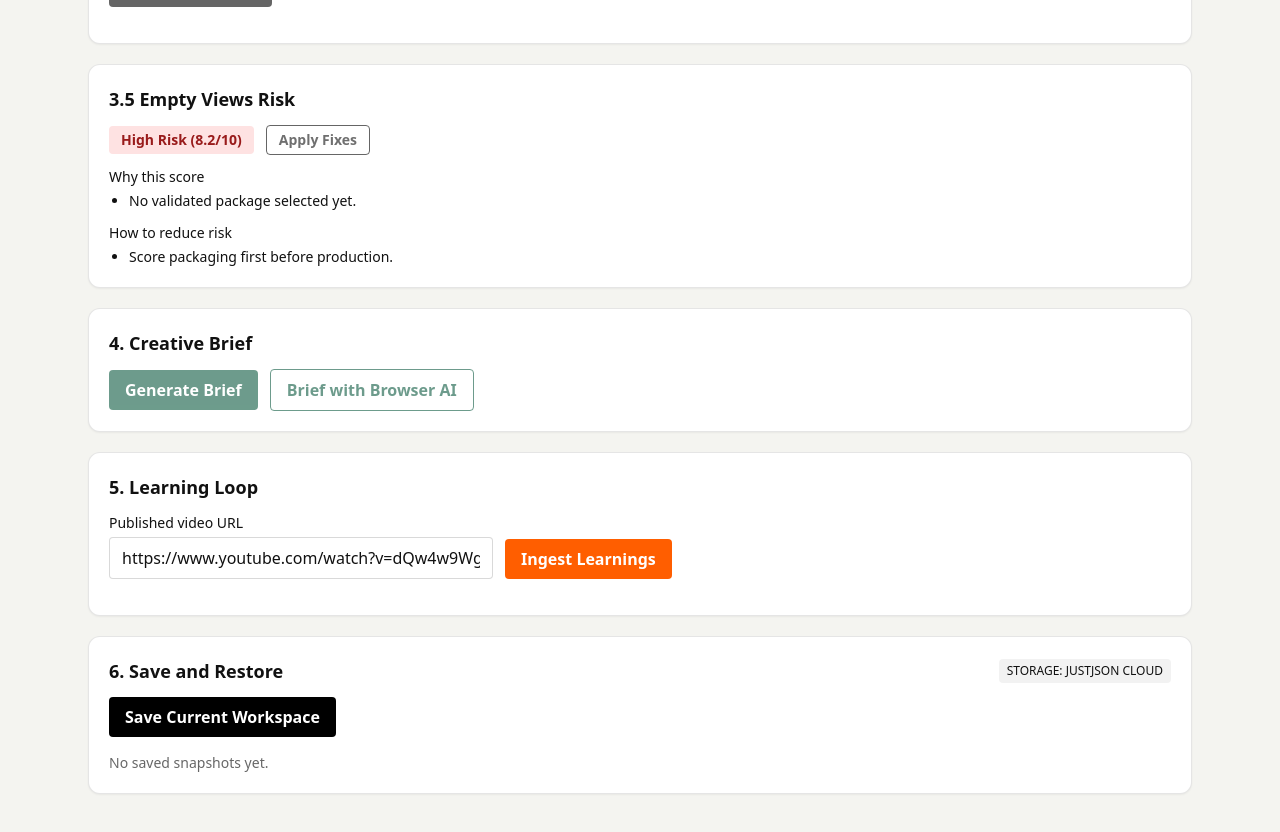
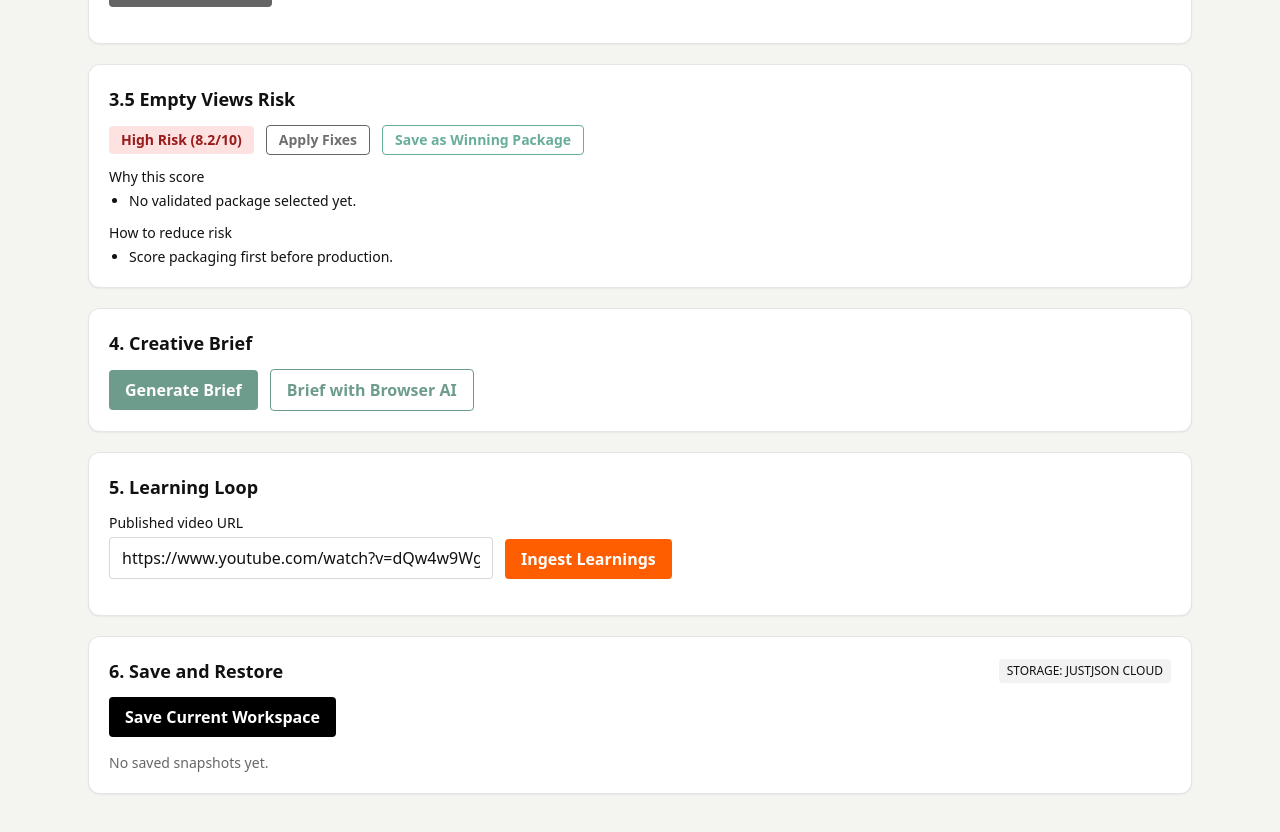
Before and after one commit to Shubhk0/ytcurious, a Next.js app: page /app in a window 1280 px wide. Shown: the part 1120-1952 px from the top of the page. Built offline with nearby package versions, Linux system fonts and the light colour scheme.

Commit message:
feat: track best risk and save winning package

```diff
--- a/components/creator-dashboard.tsx
+++ b/components/creator-dashboard.tsx
@@ -37,6 +37,8 @@ export function CreatorDashboard() {
   const [preFirst15sHook, setPreFirst15sHook] = useState("");
   const [targetDurationMin, setTargetDurationMin] = useState(8);
   const [questionChain, setQuestionChain] = useState<string[]>([]);
+  const [bestRiskScore, setBestRiskScore] = useState<number | null>(null);
+  const [winningPackage, setWinningPackage] = useState<ScoredPackage | null>(null);
   const [snapshots, setSnapshots] = useState<WorkspaceSnapshot[]>([]);
   const [storageProvider, setStorageProvider] = useState<"justjson" | "local">("local");
   const [aiStatus, setAiStatus] = useState("Browser AI not loaded");
@@ -91,6 +93,15 @@ export function CreatorDashboard() {
     });
   }, []);
 
+  useEffect(() => {
+    if (packages.length === 0) {
+      return;
+    }
+    if (bestRiskScore === null || emptyViewsAssessment.riskScore < bestRiskScore) {
+      setBestRiskScore(emptyViewsAssessment.riskScore);
+    }
+  }, [emptyViewsAssessment.riskScore, packages, bestRiskScore]);
+
   const saveCurrentSnapshot = async () => {
     const result = await saveWorkspaceSnapshot({
       channelId,
@@ -100,6 +111,8 @@ export function CreatorDashboard() {
       preFirst15sHook,
       targetDurationMin,
       questionChain,
+      bestRiskScore: bestRiskScore ?? undefined,
+      winningPackage,
       ideas,
       selectedIdea,
       packages,
@@ -119,6 +132,8 @@ export function CreatorDashboard() {
     setPreFirst15sHook(snapshot.payload.preFirst15sHook);
     setTargetDurationMin(snapshot.payload.targetDurationMin);
     setQuestionChain(snapshot.payload.questionChain);
+    setBestRiskScore(snapshot.payload.bestRiskScore ?? null);
+    setWinningPackage(snapshot.payload.winningPackage ?? null);
     setIdeas(snapshot.payload.ideas);
     setSelectedIdea(snapshot.payload.selectedIdea);
     setPackages(snapshot.payload.packages);
@@ -403,12 +418,27 @@ export function CreatorDashboard() {
                 ];
                 const rescored = scorePackaging(nextTitles, nextThumbs);
                 setPackages(rescored);
-                const afterAssessment = assessEmptyViewsRisk(rescored[0] ?? null, fixed.nextHook, fixed.nextQuestionChain);
-                setRiskDelta({ before: beforeRisk, after: afterAssessment.riskScore });
+              const afterAssessment = assessEmptyViewsRisk(rescored[0] ?? null, fixed.nextHook, fixed.nextQuestionChain);
+              setRiskDelta({ before: beforeRisk, after: afterAssessment.riskScore });
+            })
+          }
+          >
+            Apply Fixes
+          </button>
+          <button
+            className="rounded border border-emerald-700 px-3 py-1 text-sm font-semibold text-emerald-700 disabled:opacity-60"
+            disabled={!packages[0] || !!loading}
+            onClick={() =>
+              run("save winning package", async () => {
+                if (!packages[0]) {
+                  return;
+                }
+                setWinningPackage(packages[0]);
+                setBestRiskScore(emptyViewsAssessment.riskScore);
               })
             }
           >
-            Apply Fixes
+            Save as Winning Package
           </button>
         </div>
         <p className="mt-3 text-sm font-medium">Why this score</p>
@@ -428,6 +458,14 @@ export function CreatorDashboard() {
             Risk delta after last fix: {riskDelta.before.toFixed(1)} to {riskDelta.after.toFixed(1)} (
             {(riskDelta.before - riskDelta.after).toFixed(1)} improvement)
           </p>
+        ) : null}
+        {bestRiskScore !== null ? <p className="mt-2 text-sm">Best risk this session: {bestRiskScore.toFixed(1)}/10</p> : null}
+        {winningPackage ? (
+          <div className="mt-3 rounded border border-emerald-200 bg-emerald-50 p-3 text-sm">
+            <p className="font-semibold">Winning Package</p>
+            <p className="mt-1">{winningPackage.title}</p>
+            <p className="text-xs text-black/70">Thumbnail: {winningPackage.thumbnailConcept}</p>
+          </div>
         ) : null}
       </section>
 
--- a/lib/types.ts
+++ b/lib/types.ts
@@ -69,6 +69,8 @@ export type WorkspaceSnapshotPayload = {
   preFirst15sHook: string;
   targetDurationMin: number;
   questionChain: string[];
+  bestRiskScore?: number;
+  winningPackage?: ScoredPackage | null;
   ideas: IdeaCard[];
   selectedIdea: IdeaCard | null;
   packages: ScoredPackage[];
```
Also changed, not shown: 1 other file (tests, documents, lock files or other folders).
